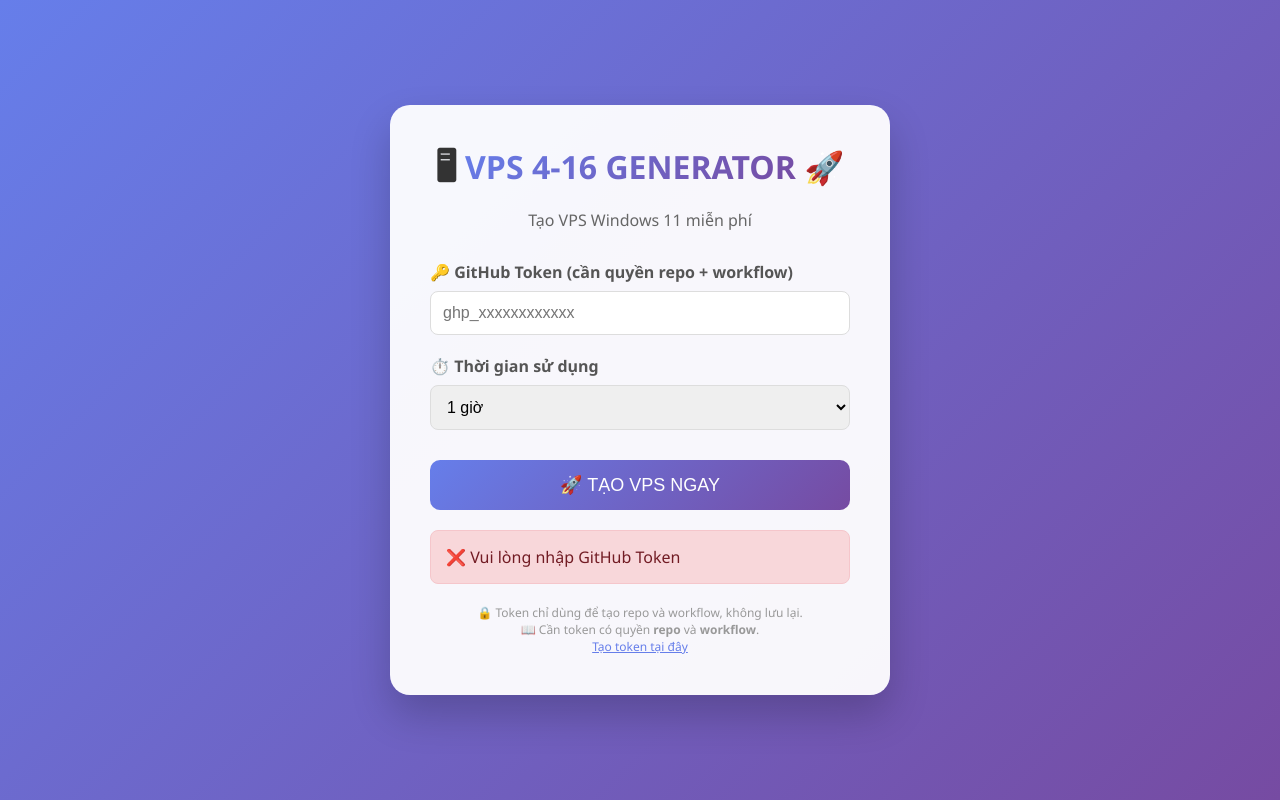
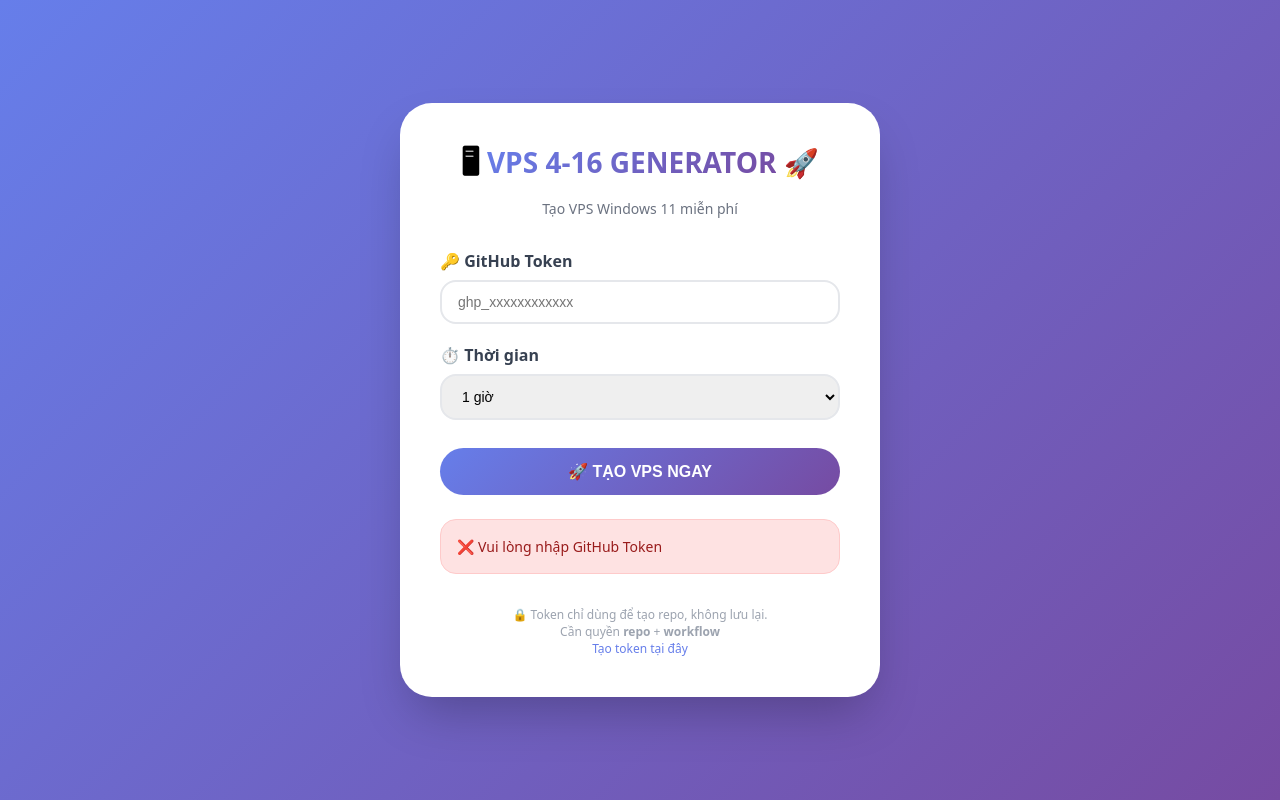
Before and after one commit to TDz888/vpsgenerator.github.io, a website: page public/index.html in a window 1280 px wide. Both pictures are taken after a click on the button "🚀 TẠO VPS NGAY". Drawn offline with Linux system fonts and the light colour scheme.

Commit message:
Update index.html

```diff
--- a/public/index.html
+++ b/public/index.html
@@ -7,7 +7,7 @@
     <style>
         * { margin: 0; padding: 0; box-sizing: border-box; }
         body {
-            font-family: 'Segoe UI', Tahoma, Geneva, Verdana, sans-serif;
+            font-family: system-ui, -apple-system, 'Segoe UI', Roboto, sans-serif;
             background: linear-gradient(135deg, #667eea 0%, #764ba2 100%);
             min-height: 100vh;
             display: flex;
@@ -15,62 +15,88 @@
             align-items: center;
             padding: 20px;
         }
-        .container {
-            background: rgba(255,255,255,0.95);
-            border-radius: 20px;
+        .card {
+            background: white;
+            border-radius: 32px;
             padding: 40px;
-            max-width: 500px;
+            max-width: 480px;
             width: 100%;
-            box-shadow: 0 20px 40px rgba(0,0,0,0.2);
+            box-shadow: 0 25px 50px -12px rgba(0,0,0,0.25);
         }
-        h1 { text-align: center; color: #333; margin-bottom: 10px; }
-        h1 span { background: linear-gradient(135deg, #667eea 0%, #764ba2 100%); -webkit-background-clip: text; -webkit-text-fill-color: transparent; }
-        .subtitle { text-align: center; color: #666; margin-bottom: 30px; }
+        h1 { font-size: 28px; text-align: center; margin-bottom: 8px; }
+        h1 span { background: linear-gradient(135deg, #667eea, #764ba2); background-clip: text; -webkit-background-clip: text; color: transparent; }
+        .sub { text-align: center; color: #6b7280; margin-bottom: 32px; font-size: 14px; }
         .form-group { margin-bottom: 20px; }
-        label { display: block; margin-bottom: 8px; font-weight: bold; color: #555; }
+        label { display: block; font-weight: 600; margin-bottom: 8px; color: #374151; }
         input, select {
             width: 100%;
-            padding: 12px;
-            border: 1px solid #ddd;
-            border-radius: 8px;
-            font-size: 16px;
+            padding: 12px 16px;
+            border: 2px solid #e5e7eb;
+            border-radius: 16px;
+            font-size: 14px;
+            transition: all 0.2s;
         }
         input:focus, select:focus { outline: none; border-color: #667eea; }
         button {
-            background: linear-gradient(135deg, #667eea 0%, #764ba2 100%);
+            background: linear-gradient(135deg, #667eea, #764ba2);
             color: white;
             border: none;
+            width: 100%;
             padding: 14px;
-            font-size: 18px;
-            border-radius: 10px;
+            font-size: 16px;
+            font-weight: 600;
+            border-radius: 24px;
             cursor: pointer;
-            width: 100%;
-            margin-top: 10px;
+            margin-top: 8px;
+            transition: transform 0.1s;
         }
-        button:hover { transform: translateY(-2px); }
-        button:disabled { opacity: 0.6; cursor: not-allowed; }
-        #status { margin-top: 20px; padding: 15px; border-radius: 8px; display: none; }
-        .loading { display: inline-block; width: 20px; height: 20px; border: 2px solid #fff; border-top-color: transparent; border-radius: 50%; animation: spin 1s linear infinite; margin-right: 10px; vertical-align: middle; }
+        button:hover { transform: scale(1.02); }
+        button:disabled { opacity: 0.6; cursor: not-allowed; transform: none; }
+        #status {
+            margin-top: 24px;
+            padding: 16px;
+            border-radius: 16px;
+            display: none;
+            font-size: 14px;
+            line-height: 1.5;
+        }
+        .spinner {
+            display: inline-block;
+            width: 18px;
+            height: 18px;
+            border: 2px solid white;
+            border-top-color: transparent;
+            border-radius: 50%;
+            animation: spin 0.6s linear infinite;
+            vertical-align: middle;
+            margin-right: 8px;
+        }
         @keyframes spin { to { transform: rotate(360deg); } }
-        .success { background: #d4edda; color: #155724; border: 1px solid #c3e6cb; }
-        .error { background: #f8d7da; color: #721c24; border: 1px solid #f5c6cb; }
-        .info { background: #d1ecf1; color: #0c5460; border: 1px solid #bee5eb; }
-        .note { font-size: 12px; color: #999; margin-top: 20px; text-align: center; }
-        .note a { color: #667eea; }
+        .success { background: #d1fae5; color: #065f46; border: 1px solid #a7f3d0; }
+        .error { background: #fee2e2; color: #991b1b; border: 1px solid #fecaca; }
+        .info { background: #dbeafe; color: #1e40af; border: 1px solid #bfdbfe; }
+        .footer {
+            margin-top: 32px;
+            font-size: 12px;
+            text-align: center;
+            color: #9ca3af;
+        }
+        .footer a { color: #667eea; text-decoration: none; }
+        .footer a:hover { text-decoration: underline; }
     </style>
 </head>
 <body>
-    <div class="container">
+<div class="card">
     <h1>🖥 <span>VPS 4-16 GENERATOR</span> 🚀</h1>
-        <p class="subtitle">Tạo VPS Windows 11 miễn phí</p>
+    <div class="sub">Tạo VPS Windows 11 miễn phí</div>
 
     <div class="form-group">
-            <label>🔑 GitHub Token (cần quyền repo + workflow)</label>
-            <input type="password" id="githubToken" placeholder="ghp_xxxxxxxxxxxx">
+        <label>🔑 GitHub Token</label>
+        <input type="password" id="token" placeholder="ghp_xxxxxxxxxxxx" autocomplete="off">
     </div>
 
     <div class="form-group">
-            <label>⏱️ Thời gian sử dụng</label>
+        <label>⏱️ Thời gian</label>
         <select id="duration">
             <option value="30m">30 phút</option>
             <option value="1h" selected>1 giờ</option>
@@ -80,25 +106,23 @@
         </select>
     </div>
 
-        <button id="createBtn" onclick="createVPS()">🚀 TẠO VPS NGAY</button>
-
+    <button id="btn" onclick="createVPS()">🚀 TẠO VPS NGAY</button>
     <div id="status"></div>
-
-        <div class="note">
-            🔒 Token chỉ dùng để tạo repo và workflow, không lưu lại.<br>
-            📖 Cần token có quyền <strong>repo</strong> và <strong>workflow</strong>.<br>
+    <div class="footer">
+        🔒 Token chỉ dùng để tạo repo, không lưu lại.<br>
+        Cần quyền <strong>repo</strong> + <strong>workflow</strong><br>
         <a href="https://github.com/settings/tokens" target="_blank">Tạo token tại đây</a>
     </div>
 </div>
 
 <script>
     async function createVPS() {
-            const btn = document.getElementById('createBtn');
+        const btn = document.getElementById('btn');
         const statusDiv = document.getElementById('status');
-            const githubToken = document.getElementById('githubToken').value;
+        const token = document.getElementById('token').value;
         const duration = document.getElementById('duration').value;
 
-            if (!githubToken) {
+        if (!token) {
             statusDiv.style.display = 'block';
             statusDiv.className = 'error';
             statusDiv.innerHTML = '❌ Vui lòng nhập GitHub Token';
@@ -106,30 +130,34 @@
         }
 
         btn.disabled = true;
-            btn.innerHTML = '<span class="loading"></span> Đang tạo VPS...';
-
+        btn.innerHTML = '<span class="spinner"></span> Đang tạo VPS...';
         statusDiv.style.display = 'block';
         statusDiv.className = 'info';
-            statusDiv.innerHTML = '🔄 Đang khởi tạo VPS... (có thể mất 1-2 phút)';
+        statusDiv.innerHTML = '🔄 Đang khởi tạo VPS... (1-2 phút)';
 
         try {
-                const response = await fetch('/api/vpsuser', {
+            const res = await fetch('/api/vpsuser', {
                 method: 'POST',
                 headers: { 'Content-Type': 'application/json' },
-                    body: JSON.stringify({ userToken: githubToken, duration })
+                body: JSON.stringify({ userToken: token, duration })
             });
-
-                const data = await response.json();
+            const data = await res.json();
 
             if (data.success) {
                 statusDiv.className = 'success';
-                    statusDiv.innerHTML = '✅ ' + data.message + '<br>📁 Repo: <a href="' + data.repoUrl + '" target="_blank">' + data.repoUrl + '</a><br>📊 Xem tab Actions để theo dõi tiến trình.<br>🔗 Link VNC sẽ xuất hiện trong file remote-link.txt khi hoàn tất.';
+                statusDiv.innerHTML = `
+                    ✅ ${data.message}<br><br>
+                    📁 Repo: <a href="${data.repoUrl}" target="_blank">${data.repoUrl}</a><br>
+                    📊 Actions: <a href="${data.actionsUrl}" target="_blank">Xem tiến trình</a><br>
+                    🔐 VNC Password: <strong>vps123</strong><br>
+                    📝 Sau khi workflow chạy xong, vào file <strong>vnc-link.txt</strong> để lấy link!
+                `;
             } else {
                 throw new Error(data.error);
             }
-            } catch (error) {
+        } catch (err) {
             statusDiv.className = 'error';
-                statusDiv.innerHTML = '❌ Lỗi: ' + error.message;
+            statusDiv.innerHTML = '❌ Lỗi: ' + err.message;
         } finally {
             btn.disabled = false;
             btn.innerHTML = '🚀 TẠO VPS NGAY';
```
Lines whose indentation alone changed are shown as unchanged.
